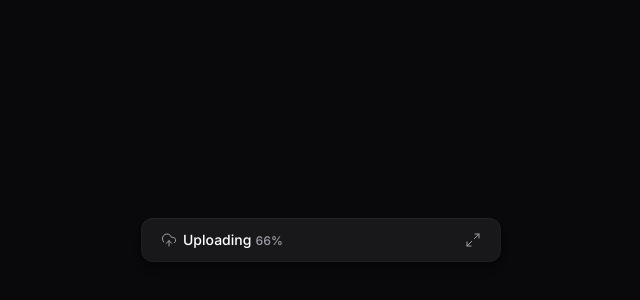
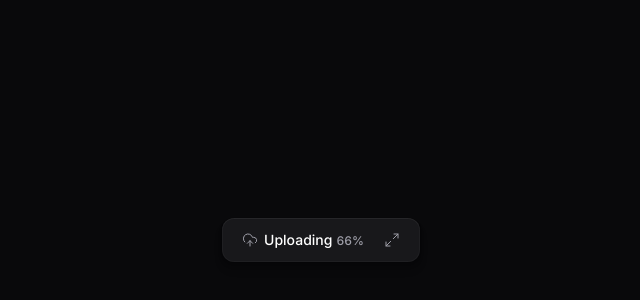
Before and after one commit to riicardojs/upload-widget-web, a React (Vite) app: page / in a window 1280 px wide. Shown: the part 160-460 px from the top of the page, without its empty margins (319-959 px from the left). Built offline with nearby package versions, Linux system fonts and the light colour scheme.

Commit message:
feat: integrate framer-motion for animations in upload widget components

```diff
--- a/package.json
+++ b/package.json
@@ -13,6 +13,7 @@
     "@radix-ui/react-collapsible": "^1.1.11",
     "@radix-ui/react-progress": "^1.1.7",
     "lucide-react": "^0.515.0",
+    "motion": "^12.23.0",
     "react": "^19.1.0",
     "react-dom": "^19.1.0",
     "react-dropzone": "^14.3.8",
--- a/src/components/upload-widget-dropzone.tsx
+++ b/src/components/upload-widget-dropzone.tsx
@@ -1,3 +1,4 @@
+import { motion } from 'motion/react';
 import { useDropzone } from 'react-dropzone';
 import { CircularProgressBar } from './ui/circular-progress-bar';
 
@@ -17,7 +18,12 @@
   });
 
   return (
-    <div className="px-3 flex flex-col gap-3">
+    <motion.div
+      className="px-3 flex flex-col gap-3"
+      initial={{ opacity: 0 }}
+      animate={{ opacity: 1 }}
+      transition={{ duration: 0.2 }}
+    >
       <div
         data-active={isDragActive}
         className="cursor-pointer text-zinc-400 bg-black/20 p-5 rounded-lg border border-zinc-700 border-dashed h-32 flex flex-col items-center justify-center gap-1 hover:border-zinc-600 transaction-colors data-[active=true]:bg-indigo-500/10 data-[active=true]:border-indigo-500 data-[active=true]:text-indigo-400"
@@ -45,6 +51,6 @@
       <span className="text-xxs text-zinc-400">
         Only PNG and JPG files are supported
       </span>
-    </div>
+    </motion.div>
   );
 }
--- a/src/components/upload-widget-minimized-button.tsx
+++ b/src/components/upload-widget-minimized-button.tsx
@@ -4,7 +4,7 @@
 
 export function UploadWidgetMinimizedButton() {
   return (
-    <Collapsible.Trigger className="group w-full bg-white/2 py-3 px-5 flex items-center justify-between">
+    <Collapsible.Trigger className="group w-full bg-white/2 py-3 px-5 flex items-center justify-between gap-5">
       <UploadWidgetTitle />
 
       <Maximize2
--- a/src/components/upload-widget-upload-item.tsx
+++ b/src/components/upload-widget-upload-item.tsx
@@ -1,10 +1,16 @@
+import * as Progress from '@radix-ui/react-progress';
 import { Download, ImageUp, Link2, X } from 'lucide-react';
+import { motion } from 'motion/react';
 import { Button } from './ui/button';
-import * as Progress from '@radix-ui/react-progress'
 
 export function UploadWidgetUploadItem() {
   return (
-    <div className="p-3 rounded-lg flex flex-col gap-3 shadow-shape-content bg-white/3 relative overflow-hidden">
+    <motion.div
+      initial={{ opacity: 0 }}
+      animate={{ opacity: 1 }}
+      transition={{ duration: 0.4 }}
+      className="p-3 rounded-lg flex flex-col gap-3 shadow-shape-content bg-white/3 relative overflow-hidden"
+    >
       <div className="flex flex-col gap-1">
         <span className="text-xs font-medium flex items-center gap-1">
           <ImageUp className="size-3 text-zinc-300" strokeWidth={1.5} />
@@ -23,8 +29,11 @@
         </span>
       </div>
 
-      <Progress.Root className='bg-zinc-800 rounded-full h-1 overflow-hidden'>
-        <Progress.Indicator className='bg-indigo-500 h-1' style={{ width: '45%' }} />
+      <Progress.Root className="bg-zinc-800 rounded-full h-1 overflow-hidden">
+        <Progress.Indicator
+          className="bg-indigo-500 h-1"
+          style={{ width: '45%' }}
+        />
       </Progress.Root>
 
       <div className="absolute top-2.5 right-2.5 flex items-center gap-1">
@@ -41,6 +50,6 @@
           <span className="sr-only">Cancel Upload</span>
         </Button>
       </div>
-    </div>
+    </motion.div>
   );
 }
--- a/src/components/upload-widget.tsx
+++ b/src/components/upload-widget.tsx
@@ -1,18 +1,28 @@
 import * as Collapsible from '@radix-ui/react-collapsible';
+import { motion, useCycle } from 'motion/react';
 import { UploadWidgetDropzone } from './upload-widget-dropzone';
 import { UploadWidgetHeader } from './upload-widget-header';
+import { UploadWidgetMinimizedButton } from './upload-widget-minimized-button';
 import { UploadWidgetUploadList } from './upload-widget-upload-list';
-import { UploadWidgetMinimizedButton } from './upload-widget-minimized-button';
-import { useState } from 'react';
 
 export function UploadWidget() {
-    const [ isWidgetOpen, setIsWidgetOpen ] = useState(false);
+  const [isWidgetOpen, toggleIsWidgetOpen] = useCycle(false, true);
+
   return (
-    <Collapsible.Root onOpenChange={setIsWidgetOpen}>
-      <div className="bg-zinc-900 overflow-hidden w-[360px] rounded-xl shadow-shape">
-        {!isWidgetOpen && (
-            <UploadWidgetMinimizedButton/>
-        )}
+    <Collapsible.Root onOpenChange={() => toggleIsWidgetOpen()}>
+      <motion.div
+        className="bg-zinc-900 overflow-hidden max-w-[360px] rounded-xl shadow-shape"
+        animate={isWidgetOpen ? 'open' : 'closed'}
+        variants={{
+          closed: {
+            width: 'max-content',
+            height: 44,
+            transition: { type: 'inertia' },
+          },
+          open: { width: 360, height: 'auto', transition: { duration: 0.1 } },
+        }}
+      >
+        {!isWidgetOpen && <UploadWidgetMinimizedButton />}
         <Collapsible.Content>
           <UploadWidgetHeader />
 
@@ -24,7 +34,7 @@
             <UploadWidgetUploadList />
           </div>
         </Collapsible.Content>
-      </div>
+      </motion.div>
     </Collapsible.Root>
   );
 }
```
Also changed, not shown: 1 other file (tests, documents, lock files or other folders).
